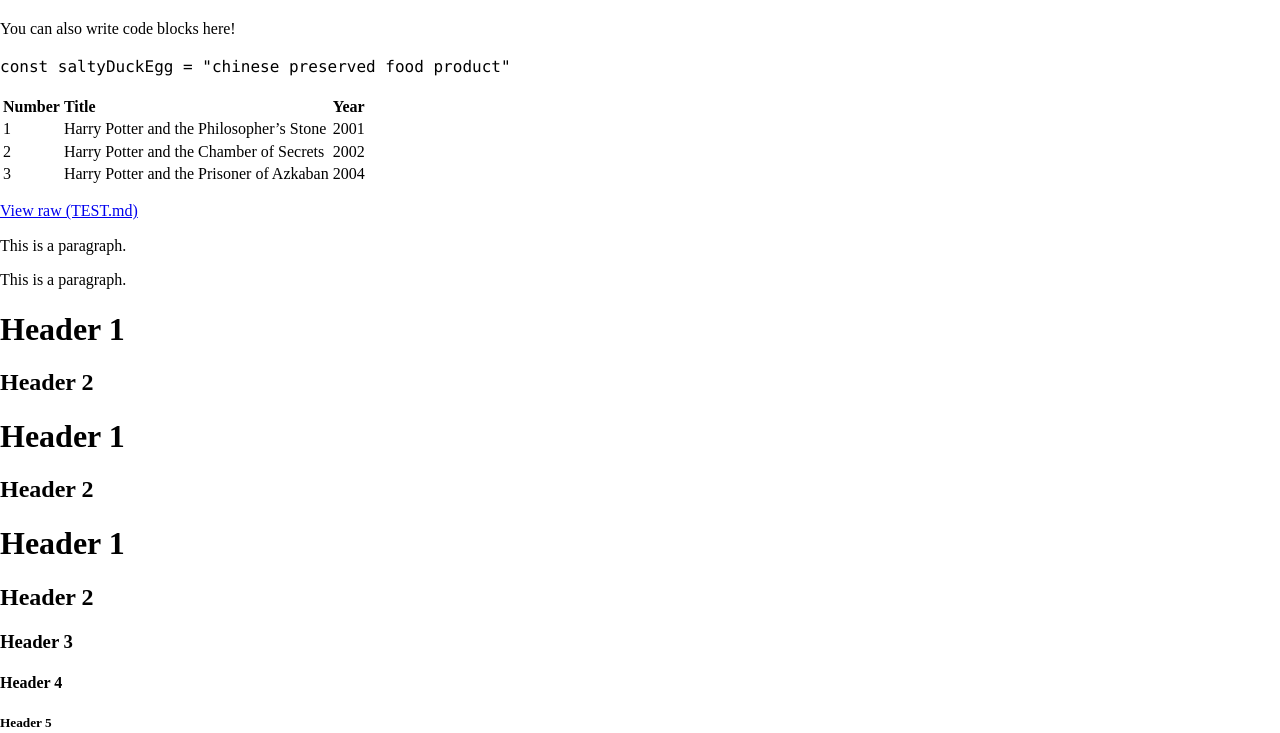
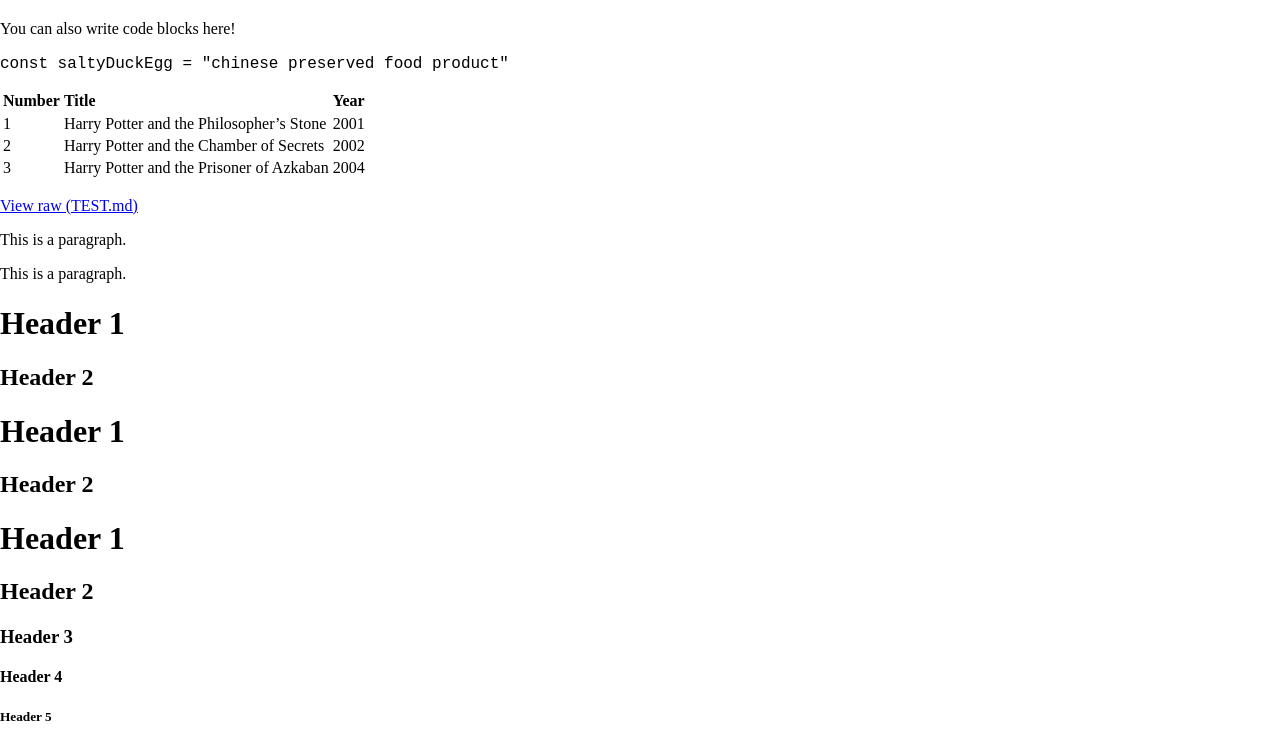
Before and after one commit to NicolasKheirallah/My-M365Blog, a Gatsby site: page /hello-world/ in a window 1280 px wide. Shown: the part 1910-2643 px from the top of the page. Built offline with nearby package versions, Linux system fonts and the light colour scheme; Gatsby itself is replaced by a stand-in of ours; some packages are replaced by stand-ins of ours; code samples lack their colours.

Commit message:
Added tailwind typograph and removed prismjs

```diff
--- a/gatsby-browser.js
+++ b/gatsby-browser.js
@@ -6,5 +6,3 @@
 // custom CSS styles
 //import "./src/style.css"
 import "./src/styles/global.css"
-// Highlighting for code blocks
-import "prismjs/themes/prism.css"
--- a/gatsby-config.js
+++ b/gatsby-config.js
@@ -55,7 +55,6 @@
               wrapperStyle: `margin-bottom: 1.0725rem`,
             },
           },
-          `gatsby-remark-prismjs`,
           `gatsby-remark-copy-linked-files`,
           `gatsby-remark-smartypants`,
         ],
--- a/package.json
+++ b/package.json
@@ -25,7 +25,6 @@
     "gatsby-plugin-sharp": "^2.11.2",
     "gatsby-remark-copy-linked-files": "^2.7.0",
     "gatsby-remark-images": "^3.8.1",
-    "gatsby-remark-prismjs": "^3.10.0",
     "gatsby-remark-responsive-iframe": "^2.8.0",
     "gatsby-remark-smartypants": "^2.7.0",
     "gatsby-source-drupal": "^3.10.1",
--- a/src/templates/blog-post.js
+++ b/src/templates/blog-post.js
@@ -15,10 +15,10 @@
             <SEO
                 title={post.frontmatter.title}
                 description={post.frontmatter.description || post.excerpt}/>
-            <div class="flex">
-                <article class="blog-post pr-20 pl-20 pb-20 text-l">
+            <div class="flex justify-center">
+                <article class="prose dark:prose-dark max-w-none blog-post pb-20 w-2/3 ">
                     <header class="text-center">
-                        <h1 class="text-4xl dark:text-gray-200 pb-2" itemProp="headline">{post.frontmatter.title}</h1>
+                        <h1 class="dark:text-gray-200 pb-2" itemProp="headline">{post.frontmatter.title}</h1>
                         <p class="dark:text-gray-200 pb-10">{post.frontmatter.date}</p>
                     </header>
                     <MDXRenderer>{post.body}</MDXRenderer>
--- a/tailwind.config.js
+++ b/tailwind.config.js
@@ -11,11 +11,84 @@
                 accent: "var(--color-text-accent)",
                 primary: "var(--color-text-primary)",
                 secondary: "var(--color-text-secondary)"
-            }
+            },
+            colors: {
+                grey: {
+                  100: "#F5F7FA",
+                  1000: "#212529"
+                },
+              },
+            typography: (theme) => ({
+                dark: {
+                    css: {
+                        pre: {
+                            color: theme("colors.grey.200"),
+                            backgroundColor: theme("colors.grey.1000")
+                          },
+                          "pre code::before": {
+                            "padding-left": "unset"
+                          },
+                          "pre code::after": {
+                            "padding-right": "unset"
+                          },
+                          code: {
+                            fontWeight: "400",
+                            "border-radius": "0.25rem"
+                          },
+                          "code::before": {
+                            content: '""',
+                            "padding-left": "0.25rem"
+                          },
+                          "code::after": {
+                            content: '""',
+                            "padding-right": "0.25rem"
+                          },
+
+                        color: theme('colors.gray.300'),
+                        a: {
+                            color: theme('colors.blue.500'),
+                            '&:hover': {
+                                color: theme('colors.blue.500')
+                            }
+                        },
+
+                        h1: {
+                            color: theme('colors.gray.300')
+                        },
+                        h2: {
+                            color: theme('colors.gray.300')
+                        },
+                        h3: {
+                            color: theme('colors.gray.300')
+                        },
+                        h4: {
+                            color: theme('colors.gray.300')
+                        },
+                        h5: {
+                            color: theme('colors.gray.300')
+                        },
+                        h6: {
+                            color: theme('colors.gray.300')
+                        },
+
+                        strong: {
+                            color: theme('colors.gray.300')
+                        },
+
+                        p: {
+                            color: theme('colors.gray.300')
+                        },
+                        th: {
+                            color: theme('colors.gray.300')
+                        },
+                    }
+                }
+            })
         }
     },
     variants: {
+        typography: ["dark"],
         extend: {}
     },
-    plugins: []
+    plugins: [require('@tailwindcss/typography')]
 }
```
Also changed, not shown: README.md, 1 other file.
